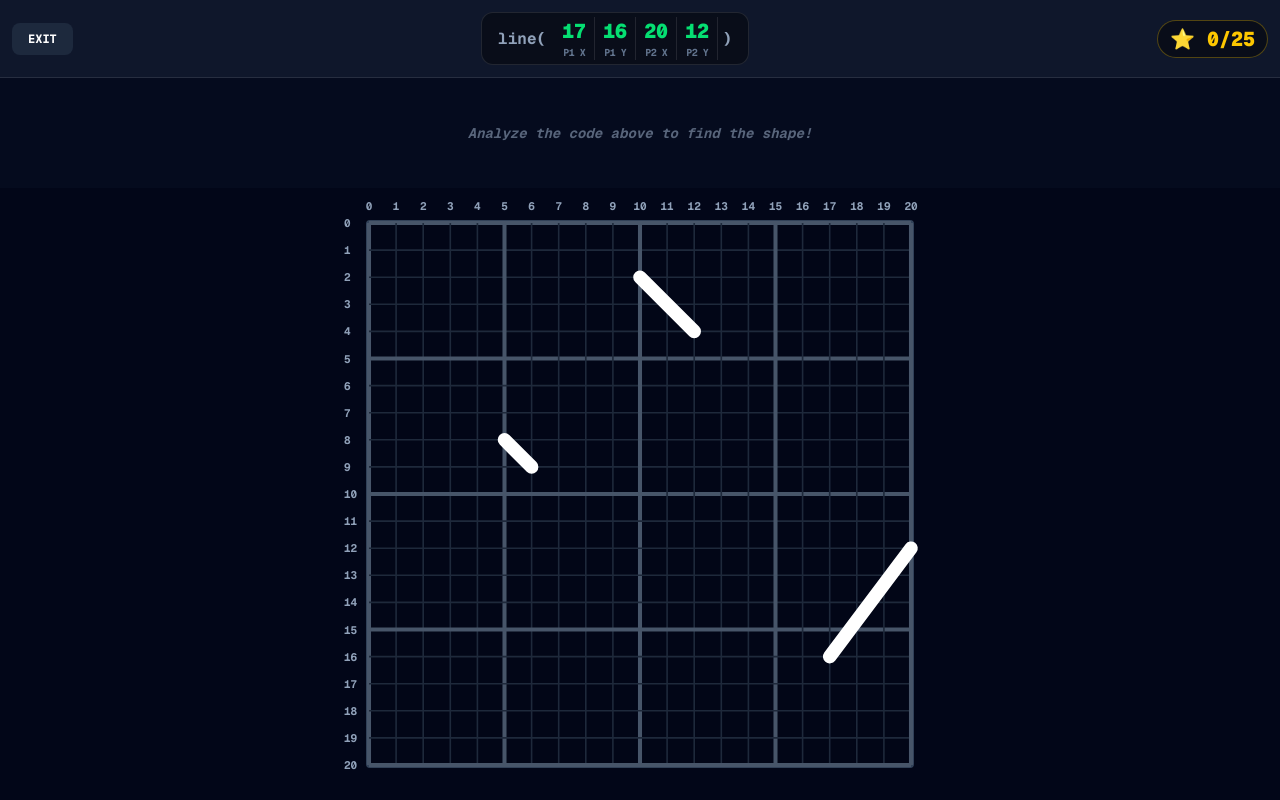
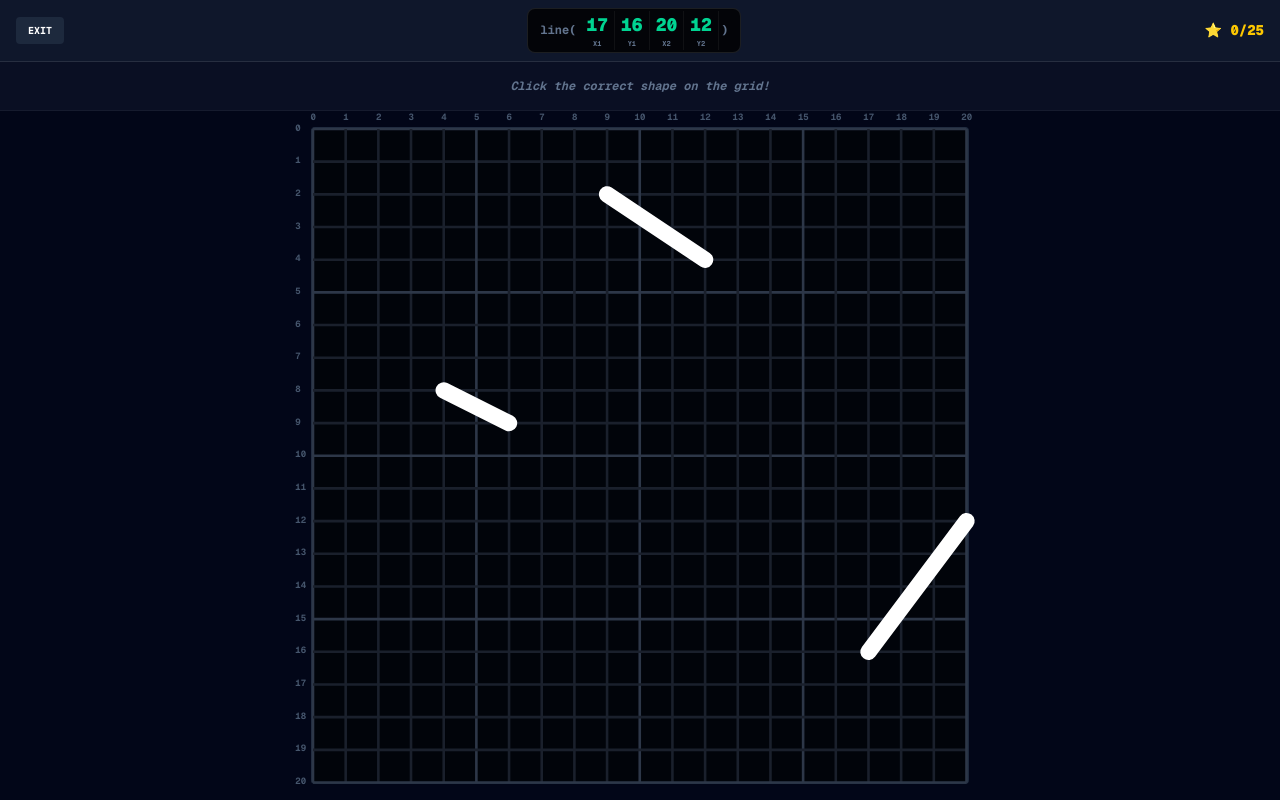
Before and after one commit to Jeejee2064/floreSer, a Next.js app: page /coding in a window 1280 px wide. Both pictures are taken after a click on the button "CLICK MODE". Built offline with nearby package versions, Linux system fonts and the light colour scheme.

Commit message:
first commit

```diff
--- a/app/coding/page.js
+++ b/app/coding/page.js
@@ -19,17 +19,24 @@ function createShape(existing, enabled) {
       s = { id: crypto.randomUUID(), type, x: rand(2, 14), y: rand(2, 14), w: rand(3, 6), h: rand(3, 6) };
     } else if (type === 'line') {
       const x1 = rand(2, 18), y1 = rand(2, 18);
-      // Ensure line has some length
-      const x2 = x1 + rand(-5, 5);
-      const y2 = y1 + rand(-5, 5);
-      s = { id: crypto.randomUUID(), type, x1, y1, x2: x2 === x1 ? x2 + 2 : x2, y2: y2 === y1 ? y2 + 2 : y2 };
+      let x2 = Math.max(0, Math.min(GRID, x1 + rand(-6, 6)));
+      let y2 = Math.max(0, Math.min(GRID, y1 + rand(-6, 6)));
+      if (x1 === x2 && y1 === y2) x2 += 2;
+      s = { id: crypto.randomUUID(), type, x1, y1, x2, y2 };
     } else if (type === 'polygon') {
       const p1 = { x: rand(2, 10), y: rand(2, 10) };
-      const p2 = { x: p1.x + rand(4, 8), y: p1.y + rand(-1, 1) };
+      const p2 = { x: p1.x + rand(4, 8), y: p1.y + rand(-2, 2) };
       const p3 = { x: rand(p1.x, p2.x), y: p1.y + rand(4, 8) };
       s = { id: crypto.randomUUID(), type, points: [p1, p2, p3] };
     }
-    ok = existing.length === 0 || existing.every(e => Math.hypot((e.x || e.x1) - (s.x || s.x1), (e.y || e.y1) - (s.y || s.y1)) > 4);
+
+    ok = existing.length === 0 || existing.every(e => {
+      const ex = e.x || e.x1 || (e.points?.[0].x);
+      const ey = e.y || e.y1 || (e.points?.[0].y);
+      const sx = s.x || s.x1 || (s.points?.[0].x);
+      const sy = s.y || s.y1 || (s.points?.[0].y);
+      return Math.hypot(ex - sx, ey - sy) > 7; // Even more space between shapes
+    });
   }
   return s;
 }
@@ -38,20 +45,25 @@ function LabeledCode({ target, mode }) {
   if (!target) return null;
   const isC = mode === 'choose';
   const Param = ({ val, label, color = "text-pink-400" }) => (
-    <div className="flex flex-col items-center px-2 border-r border-white/10 last:border-0">
-      <span className={`text-lg md:text-xl font-black ${color}`}>{val}</span>
-      <span className="text-[10px] uppercase font-bold text-slate-500 tracking-tighter">{label}</span>
+    <div className="flex flex-col items-center px-1.5 border-r border-white/5 last:border-0">
+      <span className={`text-base md:text-lg font-black ${color}`}>{val}</span>
+      <span className="text-[7px] uppercase font-bold text-slate-500">{label}</span>
     </div>
   );
 
   return (
-    <div className="flex items-center bg-black/40 rounded-xl px-4 py-1 border border-white/10 shadow-inner">
-      <span className="text-slate-400 font-bold mr-2">{target.type}(</span>
-      {target.type === 'circle' && <><Param val={isC ? target.x : 'x'} label="center x" /><Param val={isC ? target.y : 'y'} label="center y" /><Param val={isC ? target.r : 'r'} label="radius" color="text-yellow-400" /></>}
-      {target.type === 'rect' && <><Param val={isC ? target.x : 'x'} label="x" /><Param val={isC ? target.y : 'y'} label="y" /><Param val={isC ? target.w : 'w'} label="width" color="text-blue-400" /><Param val={isC ? target.h : 'h'} label="height" color="text-blue-400" /></>}
-      {target.type === 'line' && <><Param val={isC ? target.x1 : 'x1'} label="p1 x" color="text-green-400" /><Param val={isC ? target.y1 : 'y1'} label="p1 y" color="text-green-400" /><Param val={isC ? target.x2 : 'x2'} label="p2 x" color="text-green-400" /><Param val={isC ? target.y2 : 'y2'} label="p2 y" color="text-green-400" /></>}
-      {target.type === 'polygon' && target.points.map((p, i) => <div key={i} className="flex border-r border-white/5 last:border-0"><Param val={isC ? p.x : `p${i+1}x`} label={`p${i+1} x`} color="text-emerald-400" /><Param val={isC ? p.y : `p${i+1}y`} label={`p${i+1} y`} color="text-emerald-400" /></div>)}
-      <span className="text-slate-400 font-bold ml-1">)</span>
+    <div className="flex items-center bg-black/80 rounded-lg px-3 py-0.5 border border-white/10">
+      <span className="text-slate-500 font-bold mr-1 text-xs">{target.type}(</span>
+      {target.type === 'circle' && <><Param val={isC ? target.x : 'x'} label="cx" /><Param val={isC ? target.y : 'y'} label="cy" /><Param val={isC ? target.r : 'r'} label="r" color="text-yellow-400" /></>}
+      {target.type === 'rect' && <><Param val={isC ? target.x : 'x'} label="x" /><Param val={isC ? target.y : 'y'} label="y" /><Param val={isC ? target.w : 'w'} label="w" color="text-blue-400" /><Param val={isC ? target.h : 'h'} label="h" color="text-blue-400" /></>}
+      {target.type === 'line' && <><Param val={isC ? target.x1 : 'x1'} label="x1" color="text-emerald-400" /><Param val={isC ? target.y1 : 'y1'} label="y1" color="text-emerald-400" /><Param val={isC ? target.x2 : 'x2'} label="x2" color="text-emerald-400" /><Param val={isC ? target.y2 : 'y2'} label="y2" color="text-emerald-400" /></>}
+      {target.type === 'polygon' && target.points.map((p, i) => (
+        <div key={i} className="flex border-r border-white/5 last:border-0">
+          <Param val={isC ? p.x : `x${i+1}`} label={`x${i+1}`} color="text-emerald-400" />
+          <Param val={isC ? p.y : `y${i+1}`} label={`y${i+1}`} color="text-emerald-400" />
+        </div>
+      ))}
+      <span className="text-slate-500 font-bold ml-0.5 text-xs">)</span>
     </div>
   );
 }
@@ -101,23 +113,20 @@ export default function DrawWithCode() {
       setFeedback(null);
       if (score + 1 >= 25) setScreen('victory');
       else newRound();
-    }, 1500);
+    }, 1200);
   };
 
   const onWrong = () => {
     setIsShaking(true);
-    setTimeout(() => {
-      setFeedback('wrong');
-      setPenaltyTime(10);
-    }, 400);
+    setTimeout(() => { setFeedback('wrong'); setPenaltyTime(10); }, 400);
   };
 
-  const handleGridClick = (clickedShape) => {
-    if (penaltyTime > 0 || feedback) return;
-    if (mode === 'choose') {
-      if (clickedShape.id === target?.id) onSuccess();
-      else onWrong();
-    }
+  const handleCheck = () => {
+    let ok = false;
+    if (target.type === 'polygon') ok = target.points.every((p, i) => Number(answer[`p${i}x`]) === p.x && Number(answer[`p${i}y`]) === p.y);
+    else if (target.type === 'line') ok = (Number(answer.x1) === target.x1 && Number(answer.y1) === target.y1 && Number(answer.x2) === target.x2 && Number(answer.y2) === target.y2);
+    else ok = Object.keys(target).filter(k => typeof target[k] === 'number').every(k => Number(answer[k]) === target[k]);
+    if (ok) onSuccess(); else onWrong();
   };
 
   return (
@@ -125,115 +134,106 @@ export default function DrawWithCode() {
       <AnimatePresence mode="wait">
         {screen === 'menu' && (
           <motion.div key="m" initial={{ opacity: 0 }} animate={{ opacity: 1 }} exit={{ opacity: 0 }} className="m-auto w-full max-w-md p-6 text-center">
-            <h1 className="text-6xl font-black mb-8 text-pink-500 italic drop-shadow-[0_0_20px_rgba(236,72,153,0.5)]">CODE DRAW</h1>
-            <div className="grid grid-cols-2 gap-4 mb-8">
+            <h1 className="text-5xl font-black mb-8 text-pink-500 italic">CODE DRAW</h1>
+            <div className="grid grid-cols-2 gap-3 mb-8">
               {['circle', 'rect', 'line', 'polygon'].map(id => (
                 <button key={id} onClick={() => setEnabledShapes(prev => prev.includes(id) ? (prev.length > 1 ? prev.filter(x => x !== id) : prev) : [...prev, id])}
-                  className={`py-4 rounded-xl border-2 transition-all font-bold ${enabledShapes.includes(id) ? 'border-pink-500 bg-pink-500/20 shadow-[0_0_15px_rgba(236,72,153,0.2)]' : 'border-slate-800 text-slate-500'}`}>
+                  className={`py-3 rounded-lg border-2 transition-all font-bold ${enabledShapes.includes(id) ? 'border-pink-500 bg-pink-500/20' : 'border-slate-800 text-slate-500'}`}>
                   {id === 'polygon' ? 'TRIANGLE' : id.toUpperCase()}
                 </button>
               ))}
             </div>
-            <button onClick={() => { setMode('choose'); setScore(0); setScreen('game'); }} className="w-full py-6 bg-white text-black font-black rounded-2xl mb-4 text-xl shadow-2xl active:scale-95 transition-all">CLICK MODE</button>
-            <button onClick={() => { setMode('write'); setScore(0); setScreen('game'); }} className="w-full py-6 border-2 border-white font-black rounded-2xl text-xl hover:bg-white/10 transition-all">WRITE MODE</button>
+            <button onClick={() => { setMode('choose'); setScore(0); setScreen('game'); }} className="w-full py-5 bg-white text-black font-black rounded-xl mb-4 text-lg">CLICK MODE</button>
+            <button onClick={() => { setMode('write'); setScore(0); setScreen('game'); }} className="w-full py-5 border-2 border-white font-black rounded-xl text-lg hover:bg-white/5">WRITE MODE</button>
           </motion.div>
         )}
 
         {screen === 'game' && target && (
           <motion.div key="g" className="w-full h-full flex flex-col">
-            <div className="flex justify-between items-center p-3 bg-slate-900 border-b border-white/10 z-20">
-              <button onClick={() => { setScreen('menu'); setTarget(null); }} className="bg-slate-800 px-4 py-2 rounded-lg font-bold text-xs hover:bg-red-500/40">EXIT</button>
+            {/* COMPACT TOP HEADER */}
+            <div className="flex justify-between items-center px-4 py-2 bg-slate-900 border-b border-white/10 z-20 shrink-0">
+              <button onClick={() => setScreen('menu')} className="bg-slate-800 px-3 py-1.5 rounded font-bold text-[10px]">EXIT</button>
               <LabeledCode target={target} mode={mode} />
-              <div className="text-xl font-black text-yellow-400 bg-black/40 px-3 py-1 rounded-full border border-yellow-400/30">⭐ {score}/25</div>
+              <div className="text-sm font-black text-yellow-400">⭐ {score}/25</div>
             </div>
 
-            <motion.div animate={isShaking ? { x: [-10, 10, -10, 10, 0] } : {}} className="p-3 flex flex-wrap items-center justify-center gap-4 bg-slate-900/30 min-h-[110px] z-10">
+            {/* HORIZONTAL COMMAND ROW (Single line for inputs + button) */}
+            <motion.div animate={isShaking ? { x: [-10, 10, -10, 10, 0] } : {}} className="px-4 py-2 bg-slate-900/60 border-b border-white/5 flex items-center justify-center gap-4 shrink-0 overflow-x-auto no-scrollbar">
               {mode === 'write' ? (
-                <div className="flex flex-wrap justify-center gap-2 items-end">
-                   {target.type === 'polygon' ? (
-                      target.points.map((p, i) => (
-                        <div key={i} className="flex gap-1 bg-slate-800/80 p-2 rounded-xl border border-emerald-500/30 shadow-lg scale-90 md:scale-100">
-                          <div className="flex flex-col items-center">
-                            <span className="text-[10px] font-black text-emerald-400">P{i+1} X</span>
-                            <input type="number" value={answer[`p${i}x`] || ''} onChange={e => setAnswer({...answer, [`p${i}x`]: e.target.value})} className="w-11 h-11 bg-black rounded-lg text-center font-bold focus:ring-2 ring-emerald-500 outline-none" />
-                          </div>
-                          <div className="flex flex-col items-center">
-                            <span className="text-[10px] font-black text-emerald-400">P{i+1} Y</span>
-                            <input type="number" value={answer[`p${i}y`] || ''} onChange={e => setAnswer({...answer, [`p${i}y`]: e.target.value})} className="w-11 h-11 bg-black rounded-lg text-center font-bold focus:ring-2 ring-emerald-500 outline-none" />
-                          </div>
-                        </div>
-                      ))
-                    ) : (
-                      Object.keys(target).filter(k => typeof target[k] === 'number').map(k => (
-                        <div key={k} className="flex flex-col items-center">
-                          <span className="text-[10px] font-black text-pink-500 mb-1 uppercase tracking-widest">{k}</span>
-                          <input type="number" value={answer[k] || ''} onChange={e => setAnswer({...answer, [k]: e.target.value})}
-                            className="w-14 h-14 bg-slate-800 border-2 border-slate-600 rounded-xl text-center text-xl font-bold outline-none focus:border-pink-500" />
-                        </div>
-                      ))
-                    )}
-                  <button onClick={() => {
-                     let ok = false;
-                     if (target.type === 'polygon') {
-                       ok = target.points.every((p, i) => Number(answer[`p${i}x`]) === p.x && Number(answer[`p${i}y`]) === p.y);
-                     } else {
-                       ok = Object.keys(target).filter(k => typeof target[k] === 'number').every(k => Number(answer[k]) === target[k]);
-                     }
-                    if (ok) onSuccess(); else onWrong();
-                  }} className="bg-pink-600 px-8 rounded-xl font-black h-14 text-lg shadow-[0_5px_0_rgb(157,23,77)] active:translate-y-1 active:shadow-none transition-all">CHECK ANSWER</button>
+                <div className="flex items-center gap-4 shrink-0">
+                  <div className="flex gap-2 shrink-0">
+                    {target.type === 'circle' && ['x', 'y', 'r'].map(k => (
+                      <input key={k} placeholder={k} type="number" value={answer[k] || ''} onChange={e => setAnswer({...answer, [k]: e.target.value})} className="w-10 h-10 bg-black border border-pink-500/30 text-center font-bold rounded" />
+                    ))}
+                    {target.type === 'rect' && ['x', 'y', 'w', 'h'].map(k => (
+                      <input key={k} placeholder={k} type="number" value={answer[k] || ''} onChange={e => setAnswer({...answer, [k]: e.target.value})} className="w-10 h-10 bg-black border border-blue-500/30 text-center font-bold rounded" />
+                    ))}
+                    {target.type === 'line' && [1, 2].map(num => (
+                      <div key={num} className="flex gap-1 bg-slate-800/50 p-1 rounded border border-emerald-500/20">
+                        <span className="text-[9px] font-black text-emerald-400 self-center mr-1">P{num}</span>
+                        <input placeholder="X" type="number" value={answer[`x${num}`] || ''} onChange={e => setAnswer({...answer, [`x${num}`]: e.target.value})} className="w-10 h-10 bg-black text-center font-bold rounded" />
+                        <input placeholder="Y" type="number" value={answer[`y${num}`] || ''} onChange={e => setAnswer({...answer, [`y${num}`]: e.target.value})} className="w-10 h-10 bg-black text-center font-bold rounded" />
+                      </div>
+                    ))}
+                    {target.type === 'polygon' && [1, 2, 3].map(num => (
+                      <div key={num} className="flex gap-1 bg-slate-800/50 p-1 rounded border border-emerald-500/20">
+                        <span className="text-[9px] font-black text-emerald-400 self-center mr-1">P{num}</span>
+                        <input placeholder="X" type="number" value={answer[`p${num-1}x`] || ''} onChange={e => setAnswer({...answer, [`p${num-1}x`]: e.target.value})} className="w-10 h-10 bg-black text-center font-bold rounded" />
+                        <input placeholder="Y" type="number" value={answer[`p${num-1}y`] || ''} onChange={e => setAnswer({...answer, [`p${num-1}y`]: e.target.value})} className="w-10 h-10 bg-black text-center font-bold rounded" />
+                      </div>
+                    ))}
+                  </div>
+                  <button onClick={handleCheck} className="bg-pink-600 px-6 py-2 rounded font-black text-sm whitespace-nowrap shadow-[0_3px_0_rgb(157,23,77)] active:translate-y-0.5 active:shadow-none">CHECK</button>
                 </div>
               ) : (
-                <p className="text-slate-400 italic text-sm font-bold opacity-60 px-4 text-center">Analyze the code above to find the shape!</p>
+                <p className="text-slate-500 italic text-xs font-bold py-2">Click the correct shape on the grid!</p>
               )}
             </motion.div>
 
-            <div className="flex-1 flex items-center justify-center p-8 min-h-0 relative">
-              <div className="relative h-full aspect-square bg-[#020617] border-[3px] border-slate-700 rounded-sm">
+            {/* BIG GRID AREA */}
+            <div className="flex-1 flex items-center justify-center p-4 relative overflow-hidden bg-slate-950">
+              <div className="relative h-full aspect-square border-2 border-slate-800 rounded-sm bg-[#01040a]">
                 {/* AXIS LABELS */}
                 {Array.from({ length: GRID + 1 }).map((_, i) => (
                   <div key={i}>
-                    <div className="absolute text-[11px] font-bold text-slate-400" style={{ left: `${(i / GRID) * 100}%`, top: '-25px', transform: 'translateX(-50%)' }}>{i}</div>
-                    <div className="absolute text-[11px] font-bold text-slate-400" style={{ left: '-25px', top: `${(i / GRID) * 100}%`, transform: 'translateY(-50%)' }}>{i}</div>
+                    <div className="absolute text-[9px] font-bold text-slate-600" style={{ left: `${(i / GRID) * 100}%`, top: '-18px', transform: 'translateX(-50%)' }}>{i}</div>
+                    <div className="absolute text-[9px] font-bold text-slate-600" style={{ left: '-18px', top: `${(i / GRID) * 100}%`, transform: 'translateY(-50%)' }}>{i}</div>
                   </div>
                 ))}
 
                 <svg viewBox={`0 0 ${GRID} ${GRID}`} className="w-full h-full overflow-visible pointer-events-none">
-                  {/* Grid */}
                   {Array.from({ length: GRID + 1 }).map((_, i) => (
                     <g key={i}>
-                      <line x1={i} y1="0" x2={i} y2={GRID} stroke={i % 5 === 0 ? "#475569" : "#1e293b"} strokeWidth={i % 5 === 0 ? "0.15" : "0.06"} />
-                      <line x1="0" y1={i} x2={GRID} y2={i} stroke={i % 5 === 0 ? "#475569" : "#1e293b"} strokeWidth={i % 5 === 0 ? "0.15" : "0.06"} />
+                      <line x1={i} y1="0" x2={i} y2={GRID} stroke={i % 5 === 0 ? "#2d3748" : "#1a202c"} strokeWidth="0.08" />
+                      <line x1="0" y1={i} x2={GRID} y2={i} stroke={i % 5 === 0 ? "#2d3748" : "#1a202c"} strokeWidth="0.08" />
                     </g>
                   ))}
 
                   <AnimatePresence>
                     {shapes.map(s => (
-                      <motion.g key={s.id} animate={feedback === 'correct' ? { scale: [1, 1.2, 1], filter: ["brightness(1)", "brightness(2)", "brightness(1)"] } : {}}>
+                      <motion.g key={s.id} animate={feedback === 'correct' ? { scale: [1, 1.15, 1] } : {}}>
                         {s.type === 'circle' && <circle cx={s.x} cy={s.y} r={s.r} fill={feedback === 'correct' ? "#4ADE80" : "#f43f5e"} fillOpacity="0.75" onClick={() => handleGridClick(s)} className="cursor-pointer pointer-events-auto" />}
                         {s.type === 'rect' && <rect x={s.x} y={s.y} width={s.w} height={s.h} fill={feedback === 'correct' ? "#4ADE80" : "#3b82f6"} fillOpacity="0.75" onClick={() => handleGridClick(s)} className="cursor-pointer pointer-events-auto" />}
-
                         {s.type === 'line' && (
                           <g className="pointer-events-auto cursor-pointer" onClick={() => handleGridClick(s)}>
                             <line x1={s.x1} y1={s.y1} x2={s.x2} y2={s.y2} stroke={feedback === 'correct' ? "#4ADE80" : "white"} strokeWidth="0.5" strokeLinecap="round" />
-                            {/* NEW LINE LABELS */}
                             {mode === 'write' && (
                               <>
-                                <circle cx={s.x1} cy={s.y1} r="0.3" fill="white" />
-                                <text x={s.x1} y={s.y1 - 0.8} fontSize="1.2" fill="#34d399" fontWeight="900" textAnchor="middle" stroke="black" strokeWidth="0.1" paintOrder="stroke">P1</text>
-                                <circle cx={s.x2} cy={s.y2} r="0.3" fill="white" />
-                                <text x={s.x2} y={s.y2 - 0.8} fontSize="1.2" fill="#34d399" fontWeight="900" textAnchor="middle" stroke="black" strokeWidth="0.1" paintOrder="stroke">P2</text>
+                                <circle cx={s.x1} cy={s.y1} r="0.25" fill="white" />
+                                <text x={s.x1} y={s.y1 - 0.6} fontSize="1.1" fill="#10B981" fontWeight="900" textAnchor="middle" stroke="black" strokeWidth="0.1">P1</text>
+                                <circle cx={s.x2} cy={s.y2} r="0.25" fill="white" />
+                                <text x={s.x2} y={s.y2 - 0.6} fontSize="1.1" fill="#10B981" fontWeight="900" textAnchor="middle" stroke="black" strokeWidth="0.1">P2</text>
                               </>
                             )}
                           </g>
                         )}
-
                         {s.type === 'polygon' && (
                           <g className="pointer-events-auto cursor-pointer" onClick={() => handleGridClick(s)}>
                             <polygon points={s.points.map(p => `${p.x},${p.y}`).join(' ')} fill={feedback === 'correct' ? "#4ADE80" : "#22c55e"} fillOpacity="0.75" />
                             {mode === 'write' && s.points.map((p, i) => (
                               <g key={i}>
-                                <circle cx={p.x} cy={p.y} r="0.3" fill="white" />
-                                <text x={p.x} y={p.y - 0.8} fontSize="1.2" fill="#34d399" fontWeight="900" textAnchor="middle" stroke="black" strokeWidth="0.1" paintOrder="stroke">P{i + 1}</text>
+                                <circle cx={p.x} cy={p.y} r="0.25" fill="white" />
+                                <text x={p.x} y={p.y - 0.6} fontSize="1.1" fill="#10B981" fontWeight="900" textAnchor="middle" stroke="black" strokeWidth="0.1">P{i + 1}</text>
                               </g>
                             ))}
                           </g>
@@ -243,21 +243,19 @@ export default function DrawWithCode() {
                   </AnimatePresence>
                 </svg>
 
-                {/* FEEDBACK OVERLAYS */}
+                {/* OVERLAYS */}
                 <AnimatePresence>
                   {feedback === 'correct' && (
-                    <motion.div initial={{ opacity: 0, scale: 0.5 }} animate={{ opacity: 1, scale: 1 }} exit={{ opacity: 0 }} className="absolute inset-0 flex flex-col items-center justify-center bg-green-500/10 backdrop-blur-[2px] z-50 pointer-events-none">
-                      <motion.div animate={{ rotate: [0, -10, 10, 0], scale: [1, 1.5, 1] }} className="text-9xl mb-4 text-center">✨</motion.div>
-                      <h2 className="text-5xl font-black text-green-400 italic text-center px-4 drop-shadow-[0_0_15px_rgba(74,222,128,1)]">CODE MASTER!</h2>
+                    <motion.div initial={{ opacity: 0 }} animate={{ opacity: 1 }} exit={{ opacity: 0 }} className="absolute inset-0 flex items-center justify-center bg-green-500/10 backdrop-blur-sm z-50 pointer-events-none">
+                      <h2 className="text-4xl font-black text-green-400 italic drop-shadow-lg uppercase">Excellent!</h2>
                     </motion.div>
                   )}
                   {feedback === 'wrong' && (
-                    <motion.div initial={{ opacity: 0 }} animate={{ opacity: 1 }} exit={{ opacity: 0 }} className="absolute inset-0 flex flex-col items-center justify-center bg-red-950/95 backdrop-blur-2xl z-50 p-6 text-center border-8 border-red-600">
-                      <h2 className="text-4xl font-black text-white mb-4 italic uppercase tracking-tighter">Wait Up!</h2>
-                      <p className="text-red-400 text-xl mb-10 font-bold leading-tight">Looks like a coordinate typo. <br/> Check the labels again!</p>
-                      <div className="relative flex items-center justify-center scale-125">
-                        <svg className="w-32 h-32 transform -rotate-90"><circle cx="64" cy="64" r="58" stroke="rgba(255,255,255,0.1)" strokeWidth="8" fill="transparent" /><motion.circle cx="64" cy="64" r="58" stroke="#f43f5e" strokeWidth="8" fill="transparent" strokeDasharray="364.4" initial={{ strokeDashoffset: 0 }} animate={{ strokeDashoffset: 364.4 }} transition={{ duration: 10, ease: "linear" }} /></svg>
-                        <span className="absolute text-5xl font-black text-white">{penaltyTime}</span>
+                    <motion.div initial={{ opacity: 0 }} animate={{ opacity: 1 }} exit={{ opacity: 0 }} className="absolute inset-0 flex flex-col items-center justify-center bg-red-950/95 z-50 border-4 border-red-600">
+                      <h2 className="text-2xl font-black mb-4">LOCKED OUT!</h2>
+                      <div className="relative flex items-center justify-center scale-90">
+                        <svg className="w-20 h-20 transform -rotate-90"><circle cx="40" cy="40" r="36" stroke="white" strokeOpacity="0.1" strokeWidth="4" fill="transparent" /><motion.circle cx="40" cy="40" r="36" stroke="#f43f5e" strokeWidth="4" fill="transparent" strokeDasharray="226" initial={{ strokeDashoffset: 0 }} animate={{ strokeDashoffset: 226 }} transition={{ duration: 10, ease: "linear" }} /></svg>
+                        <span className="absolute text-3xl font-black">{penaltyTime}</span>
                       </div>
                     </motion.div>
                   )}
@@ -266,15 +264,6 @@ export default function DrawWithCode() {
             </div>
           </motion.div>
         )}
-
-        {screen === 'victory' && (
-          <motion.div key="v" initial={{ scale: 0.5, opacity: 0 }} animate={{ scale: 1, opacity: 1 }} className="m-auto text-center flex flex-col items-center">
-            <motion.div animate={{ rotateY: [0, 360], scale: [1, 1.1, 1] }} transition={{ repeat: Infinity, duration: 3 }} className="text-[10rem] mb-6 drop-shadow-[0_0_40px_rgba(234,179,8,0.5)]">🏆</motion.div>
-            <h1 className="text-7xl font-black text-yellow-400 mb-2 italic">WINNER!</h1>
-            <p className="text-slate-300 text-2xl font-bold mb-12 uppercase tracking-widest">25 Challenges Completed</p>
-            <button onClick={() => { setScore(0); setScreen('menu'); setTarget(null); }} className="px-16 py-7 bg-gradient-to-r from-pink-600 to-purple-700 text-white rounded-full font-black text-3xl shadow-2xl active:scale-95 transition-all">PLAY AGAIN</button>
-          </motion.div>
-        )}
       </AnimatePresence>
     </div>
   );
```
